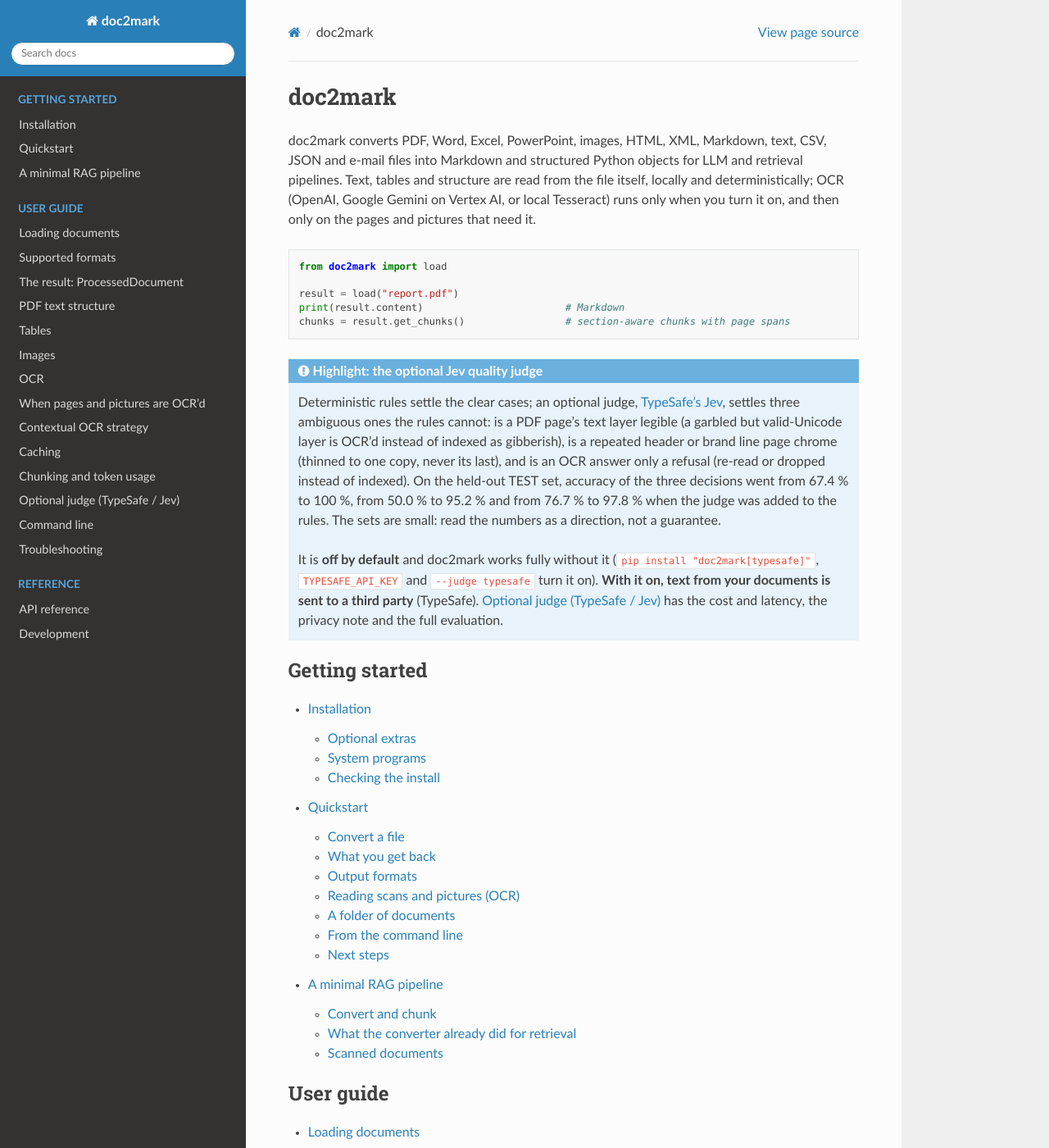
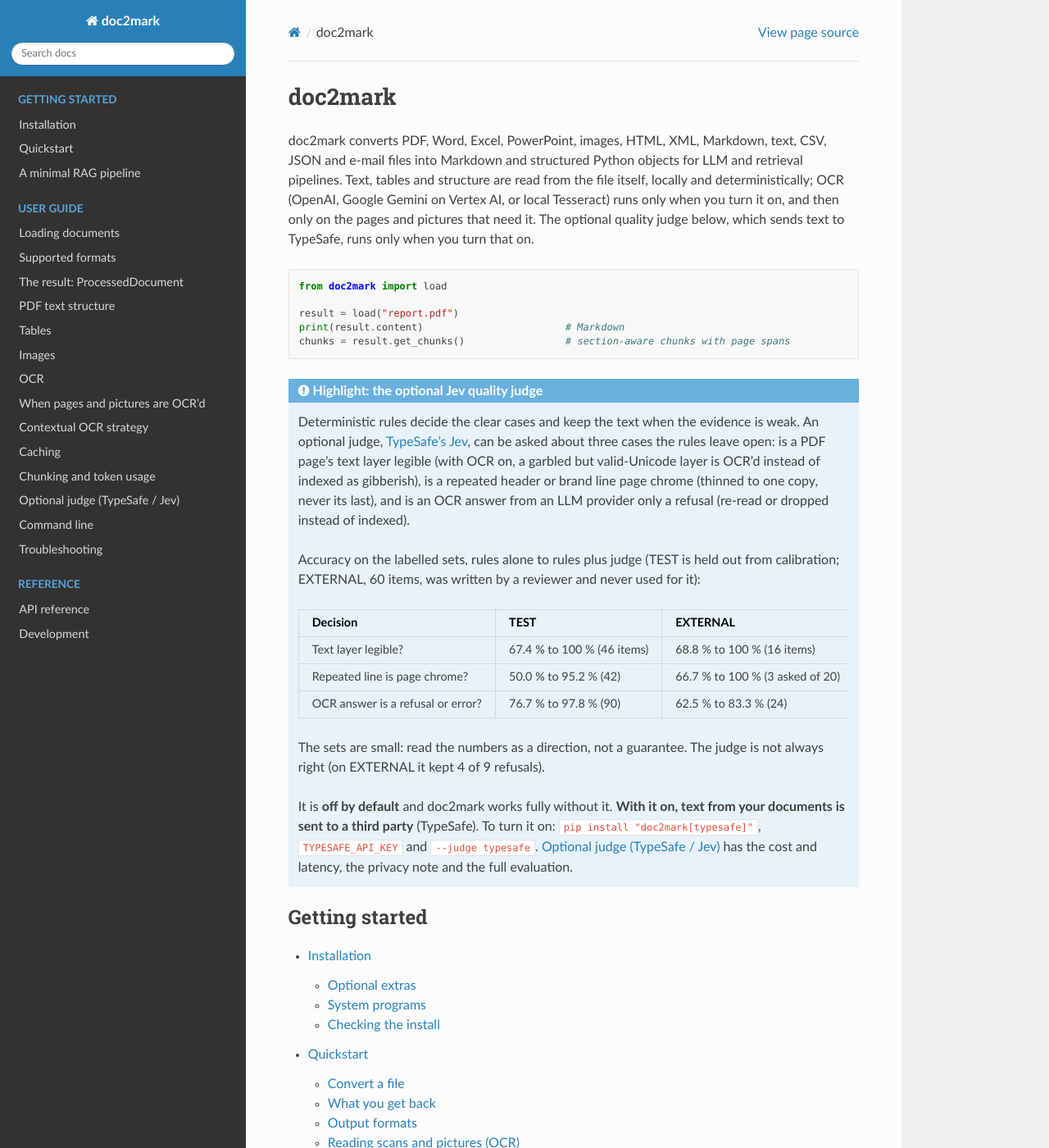
Before and after one commit to luisleo526/doc2mark, a Sphinx documentation site: the page built from docs/index.rst, in a window 1280 px wide and 1400 px high. Shown: the whole window at 82% size. Built offline with Sphinx 7.4.7 and the Read the Docs theme 3.1.0, drawn with Linux system fonts in a browser that asks for light colours.

Commit message:
docs: tighten the Jev highlight after independent review
Wording only, no figure changed:
- say "highlight" and "can be asked about the cases the rules leave open" instead of
  "distinguishes" and "settles", drop the vendor adjective "calibrated";
- README: state the 2 chrome copies the judge left in and the false-chrome-verdict risk next to
  the numbers; put "off by default" and the privacy sentence before the enable commands; make
  the privacy note complete (data processing agreement, base URL override, SDK wire log, API
  key) and drop the duplicated list; add the CJK accuracy limit; date and host of the latency
  and cost-per-report figures; the "No ML stack" bullet and the docs intro mention the judge;
  heading says "optional" (anchor #highlight-the-optional-jev-quality-judge);
- docs/index.rst: keep the OCR-on condition, show both TEST and EXTERNAL columns and the 4 of 9
  refusals the judge kept;
- eval/docs_audit: the install-check example expected the literal 0.6.1 and failed after the
  0.7.0 release; it now expects any x.y.z. run_judge_eval.sh names the renamed README section.

Co-Authored-By: Claude Sonnet 5.5 <noreply@anthropic.com>

```diff
--- a/docs/index.rst
+++ b/docs/index.rst
@@ -5,7 +5,8 @@ doc2mark converts PDF, Word, Excel, PowerPoint, images, HTML, XML, Markdown, tex
 and e-mail files into Markdown and structured Python objects for LLM and retrieval pipelines.
 Text, tables and structure are read from the file itself, locally and deterministically; OCR
 (OpenAI, Google Gemini on Vertex AI, or local Tesseract) runs only when you turn it on, and then
-only on the pages and pictures that need it.
+only on the pages and pictures that need it. The optional quality judge below, which sends text to
+TypeSafe, runs only when you turn that on.
 
 .. code-block:: python
 
@@ -17,18 +18,38 @@ only on the pages and pictures that need it.
 
 .. admonition:: Highlight: the optional Jev quality judge
 
-   Deterministic rules settle the clear cases; an optional judge, `TypeSafe's Jev
-   <https://docs.typesafe.ai>`_, settles three ambiguous ones the rules cannot: is a PDF page's
-   text layer legible (a garbled but valid-Unicode layer is OCR'd instead of indexed as
-   gibberish), is a repeated header or brand line page chrome (thinned to one copy, never its
-   last), and is an OCR answer only a refusal (re-read or dropped instead of indexed). On the
-   held-out TEST set, accuracy of the three decisions went from 67.4 % to 100 %, from 50.0 % to
-   95.2 % and from 76.7 % to 97.8 % when the judge was added to the rules. The sets are small:
-   read the numbers as a direction, not a guarantee.
+   Deterministic rules decide the clear cases and keep the text when the evidence is weak. An
+   optional judge, `TypeSafe's Jev <https://docs.typesafe.ai>`_, can be asked about three cases
+   the rules leave open: is a PDF page's text layer legible (with OCR on, a garbled but
+   valid-Unicode layer is OCR'd instead of indexed as gibberish), is a repeated header or brand
+   line page chrome (thinned to one copy, never its last), and is an OCR answer from an LLM
+   provider only a refusal (re-read or dropped instead of indexed).
 
-   It is **off by default** and doc2mark works fully without it (``pip install
-   "doc2mark[typesafe]"``, ``TYPESAFE_API_KEY`` and ``--judge typesafe`` turn it on). **With it
-   on, text from your documents is sent to a third party** (TypeSafe). :doc:`judge` has the
+   Accuracy on the labelled sets, rules alone to rules plus judge (TEST is held out from
+   calibration; EXTERNAL, 60 items, was written by a reviewer and never used for it):
+
+   .. list-table::
+      :header-rows: 1
+
+      * - Decision
+        - TEST
+        - EXTERNAL
+      * - Text layer legible?
+        - 67.4 % to 100 % (46 items)
+        - 68.8 % to 100 % (16 items)
+      * - Repeated line is page chrome?
+        - 50.0 % to 95.2 % (42)
+        - 66.7 % to 100 % (3 asked of 20)
+      * - OCR answer is a refusal or error?
+        - 76.7 % to 97.8 % (90)
+        - 62.5 % to 83.3 % (24)
+
+   The sets are small: read the numbers as a direction, not a guarantee. The judge is not always
+   right (on EXTERNAL it kept 4 of 9 refusals).
+
+   It is **off by default** and doc2mark works fully without it. **With it on, text from your
+   documents is sent to a third party** (TypeSafe). To turn it on: ``pip install
+   "doc2mark[typesafe]"``, ``TYPESAFE_API_KEY`` and ``--judge typesafe``. :doc:`judge` has the
    cost and latency, the privacy note and the full evaluation.
 
 .. toctree::
--- a/docs/quickstart.rst
+++ b/docs/quickstart.rst
@@ -134,5 +134,5 @@ Next steps
 - :doc:`ocr` -- providers, tasks and structured OCR results.
 - :doc:`pdf` -- how PDF text becomes Markdown (headings, lists, reading order, running headers).
 - :doc:`tables` -- merged cells and table styles.
-- :doc:`judge` -- the optional Jev quality judge for the cases the rules cannot settle (off by
+- :doc:`judge` -- the optional Jev quality judge for the cases the rules leave open (off by
   default; with it on, document text is sent to TypeSafe).
```
Also changed, not shown: CHANGELOG.md (+4 -4 lines), README.md (+44 -36 lines), 2 other files.
